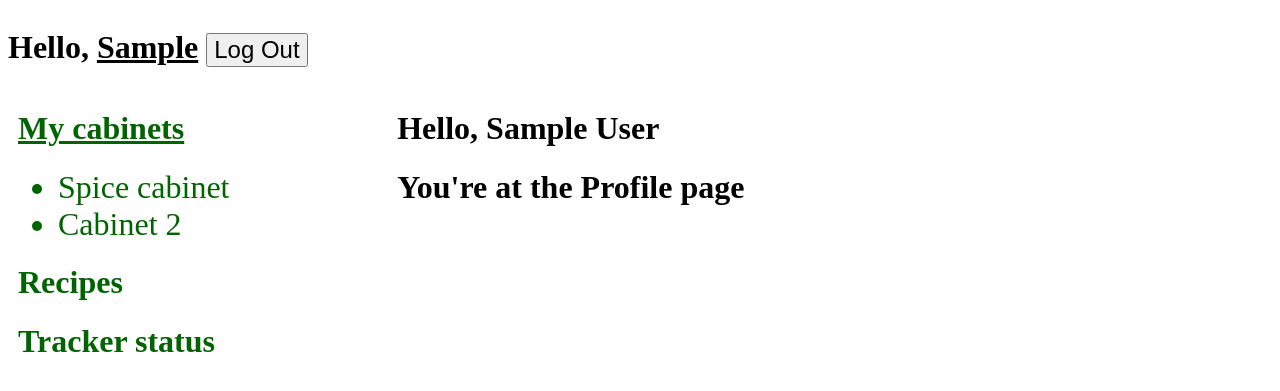
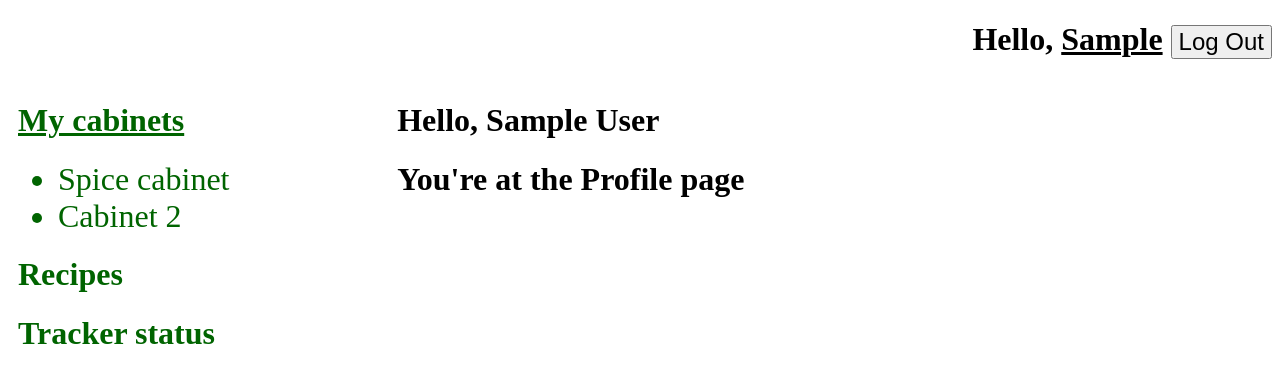
Before and after one commit to 18500-s22-b6/webapp, a Django app: page /profile in a window 1280 px wide. Shown: the top 391 px of the page. Run offline with Django 3.2, Linux system fonts and the light colour scheme; the visitor is signed in with stand-in values (Sample User, id 1); parts of the project's set-up code (start-up, migrations or seed data) failed here and were passed over.

Commit message:
user-info now right-aligned

```diff
--- a/webapps/food_tracker/static/base.css
+++ b/webapps/food_tracker/static/base.css
@@ -21,7 +21,7 @@ a {
 
 .user-info {
   width:  100%;
-  float:  right;
+  text-align:  right;
 }
 
 .title {
```
